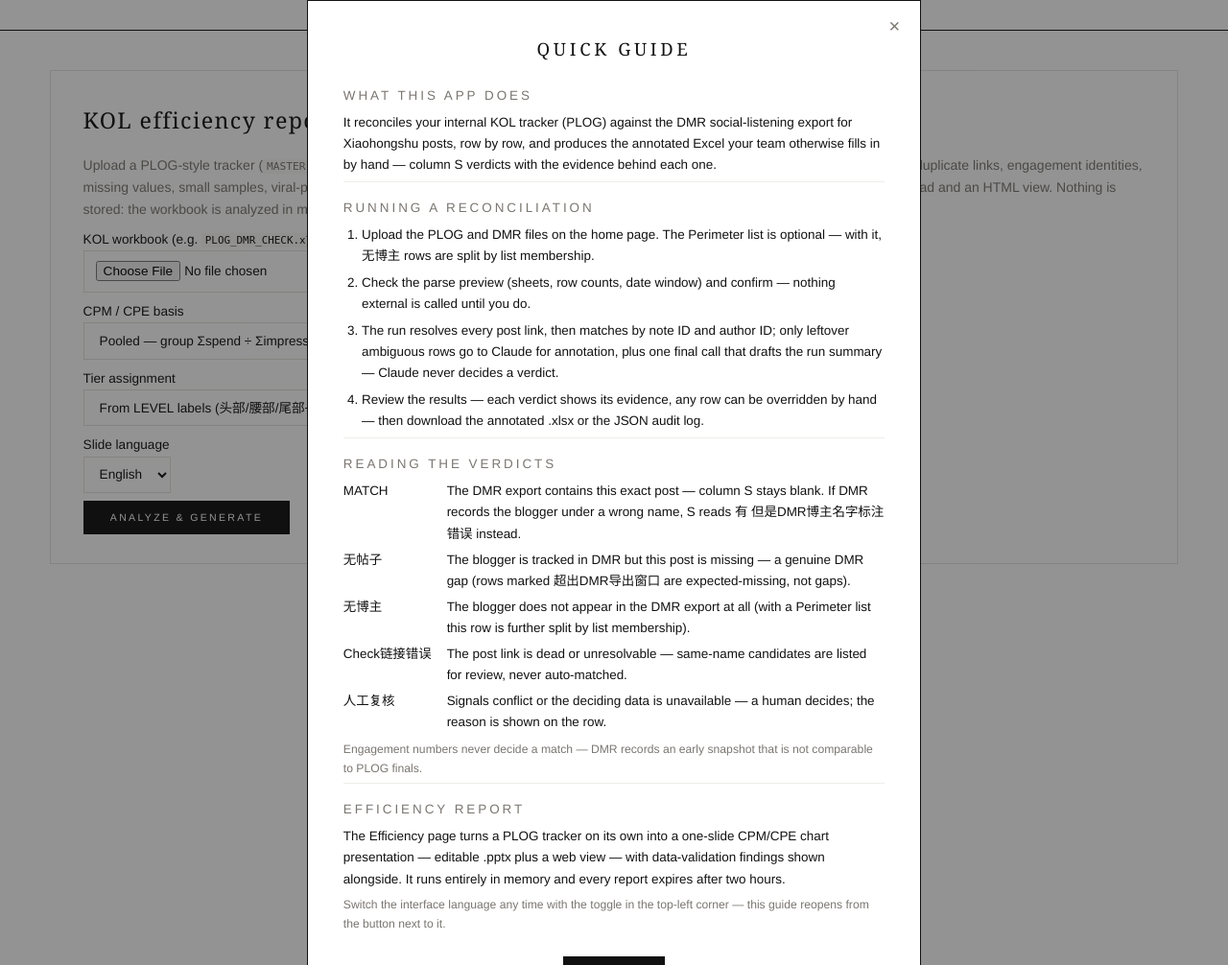
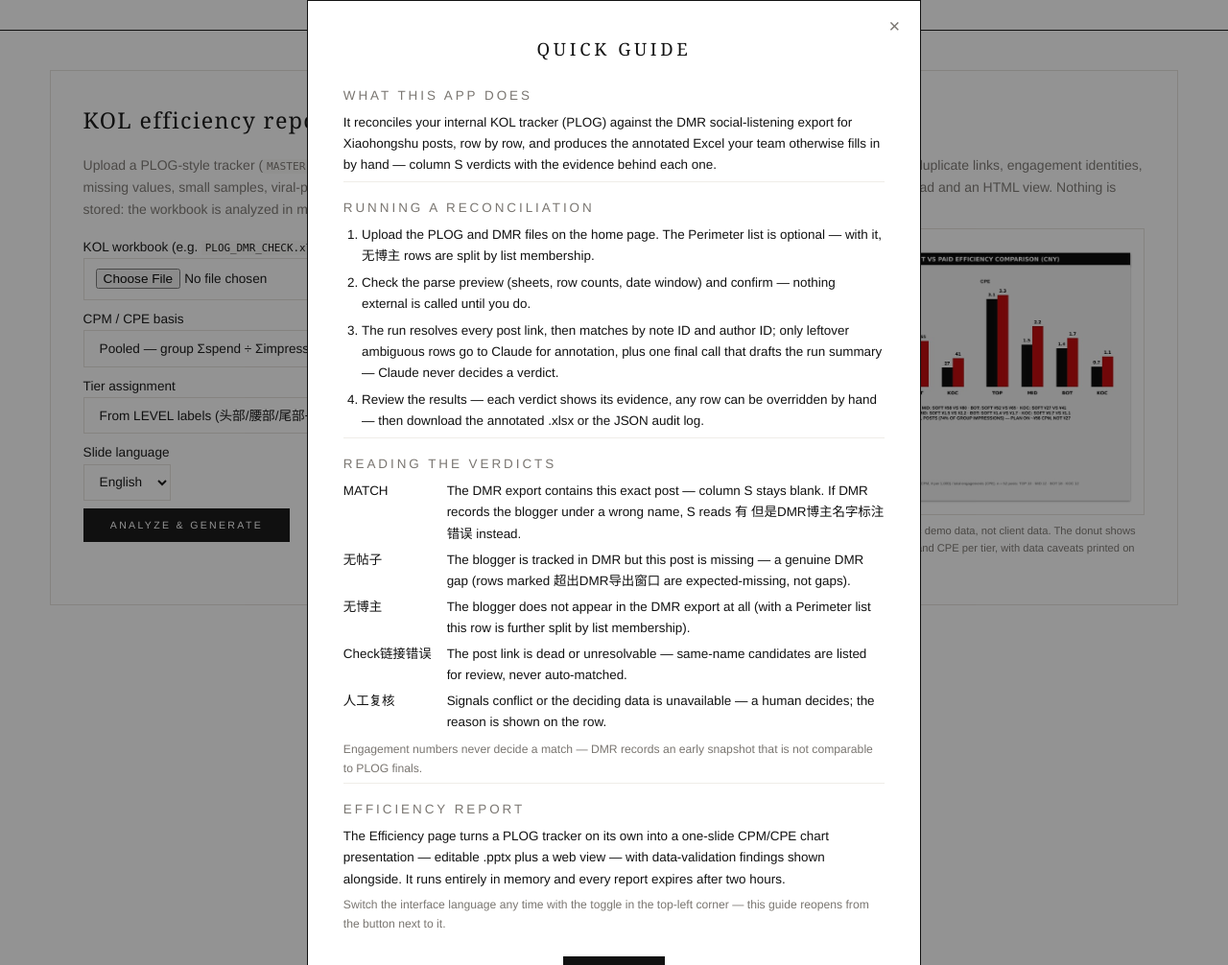
Before and after one commit to albertyuk/DiorDMRCheck, a FastAPI app: page /efficiency in a window 1280 px wide. Shown: the part 70-1076 px from the top of the page at 96% size. Run offline with FastAPI, Linux system fonts and the light colour scheme.

Commit message:
Show a sample efficiency slide next to the feature; fix TOP PAID donut slice
- app/static/eff_demo_{en,zh}.jpg: the demo slide rendered through the real
  analyze→build_deck pipeline from SYNTHETIC data (all 8 TIER × 报备/软植
  groups, one deliberate viral-post concentration so the on-slide caveat is
  visible). Client workbooks are never used for site assets.
- index.html: the KOL-efficiency card now pairs its copy with a clickable
  thumbnail of the sample slide; efficiency.html shows the full-width sample
  beside the upload form with a synthetic-data caption. Both follow the UI
  language.
- Bug fix the demo exposed: DONUT_ORDER/DONUT_COLORS lacked TOP PAID (the
  reference workbook has no such group), so uploads containing one silently
  lost that slice from the donut — and the chart-cache assert filtered by
  the same list, hiding it. Both now cover every TIER × COOP;
  test_donut_order_covers_every_group pins the invariant.
- Web test asserts both image variants ship and are wired per language.

Co-Authored-By: Claude Fable 5 <noreply@anthropic.com>
Claude-Session: https://claude.ai/code/session_01UR2Z26BP9wFVRYC989JHaS

```diff
--- a/app/deck.py
+++ b/app/deck.py
@@ -35,14 +35,17 @@ PAID_COLOR = RGBColor(0xC0, 0x00, 0x00)
 PANEL_GRAY = RGBColor(0xF2, 0xF2, 0xF2)
 BLACK = RGBColor(0x00, 0x00, 0x00)
 WHITE = RGBColor(0xFF, 0xFF, 0xFF)
-DONUT_COLORS = {  # clockwise from 12 o'clock
-    "TOP SOFT": "4472C4", "MID PAID": "ED7D31", "MID SOFT": "F8CBAD",
-    "BOT PAID": "A6A6A6", "BOT SOFT": "D9D9D9", "KOC PAID": "203864",
-    "KOC SOFT": "FFC000",
+DONUT_COLORS = {  # clockwise from 12 o'clock; must cover every TIER × COOP —
+    # the reference deck's file happens to lack TOP PAID, but uploads can
+    # contain it, and a group missing here would vanish from the donut.
+    "TOP PAID": "8FAADC", "TOP SOFT": "4472C4",
+    "MID PAID": "ED7D31", "MID SOFT": "F8CBAD",
+    "BOT PAID": "A6A6A6", "BOT SOFT": "D9D9D9",
+    "KOC PAID": "203864", "KOC SOFT": "FFC000",
 }
 UNCLASSIFIED_COLOR = "BFBFBF"
-DONUT_ORDER = ["TOP SOFT", "MID PAID", "MID SOFT", "BOT PAID", "BOT SOFT",
-               "KOC PAID", "KOC SOFT"]
+DONUT_ORDER = ["TOP PAID", "TOP SOFT", "MID PAID", "MID SOFT", "BOT PAID",
+               "BOT SOFT", "KOC PAID", "KOC SOFT"]
 
 
 def _luminance(hex6: str) -> float:
--- a/app/i18n.py
+++ b/app/i18n.py
@@ -143,6 +143,12 @@ ZH: dict[str, str] = {
         "「投放效率」页面只需一份 PLOG 追踪表，就能生成一页式 CPM/CPE 图表汇报——可编辑 .pptx 外加网页版——同时列出数据校验发现。全程只在内存中运行，每份报告 2 小时后过期。",
     "Switch the interface language any time with the toggle in the top-left corner — this guide reopens from the button next to it.":
         "界面语言随时可以用左上角的按钮切换——本指南也可以从旁边的按钮再次打开。",
+    # efficiency demo image (index + efficiency form) -----------------------
+    "Sample efficiency slide generated from synthetic demo data":
+        "由合成演示数据生成的效率幻灯片示例",
+    "Sample output (synthetic demo data)": "示例输出（合成演示数据）",
+    "The slide this produces — this sample is built from synthetic demo data, not client data. The donut shows group shares; the bars compare 报备 vs 软植 prices, CPM and CPE per tier, with data caveats printed on the slide.":
+        "生成的幻灯片就长这样——本示例由合成演示数据生成，非客户数据。环图展示各分组占比；柱状图按层级对比 报备 vs 软植 的合作价格、CPM 与 CPE，数据风险提示会直接标注在幻灯片上。",
     # template strings (merged from the per-template translation pass) --
     "(an existing username is reset)": "（若该用户名已存在，会重置其账号）",
     " (detected by Blogger + PostID fingerprint)": "（按 Blogger + PostID 指纹识别）",
--- a/app/templates/efficiency.html
+++ b/app/templates/efficiency.html
@@ -6,7 +6,9 @@
   <p class="muted">{{ t("Upload a PLOG-style tracker (") }}<code>MASTER KOL LIST</code>
      {{ t("sheet). The analyzer classifies every post into TIER × 报备/软植 groups, validates the data (duplicate links, engagement identities, missing values, small samples, viral-post concentration), and produces a chart-based one-slide presentation — as an editable") }}
      <code>.pptx</code> {{ t("download and an HTML view. Nothing is stored: the workbook is analyzed in memory and the report expires after two hours.") }}</p>
-  <form method="post" action="/efficiency" enctype="multipart/form-data">
+  <div style="display:flex; gap:2.4rem; flex-wrap:wrap; align-items:flex-start">
+  <form method="post" action="/efficiency" enctype="multipart/form-data"
+        style="flex:1 1 330px">
     <p><label>{{ t("KOL workbook (e.g.") }} <code>PLOG_DMR_CHECK.xlsx</code>{{ t(")") }}<br>
       <input type="file" name="report" accept=".xlsx" required></label></p>
     <p><label>{{ t("CPM / CPE basis") }}<br>
@@ -27,5 +29,13 @@
       </select></label></p>
     <button type="submit">{{ t("Analyze & generate") }}</button>
   </form>
+  <figure style="flex:1 1 440px; min-width:300px; margin:0">
+    <img src="/static/eff_demo_{{ lang }}.jpg"
+         alt="{{ t('Sample efficiency slide generated from synthetic demo data') }}"
+         style="width:100%; display:block; border:1px solid var(--line)">
+    <figcaption class="muted" style="font-size:.7rem; margin-top:.45rem">
+      {{ t("The slide this produces — this sample is built from synthetic demo data, not client data. The donut shows group shares; the bars compare 报备 vs 软植 prices, CPM and CPE per tier, with data caveats printed on the slide.") }}</figcaption>
+  </figure>
+  </div>
 </div>
 {% endblock %}
```
Also changed, not shown: app/templates/index.html (+15 -4 lines), tests/test_efficiency_web.py (+14 -0 lines), tests/test_effreport.py (+11 -0 lines), README.md, app/static/eff_demo_en.jpg (added), app/static/eff_demo_zh.jpg (added).
